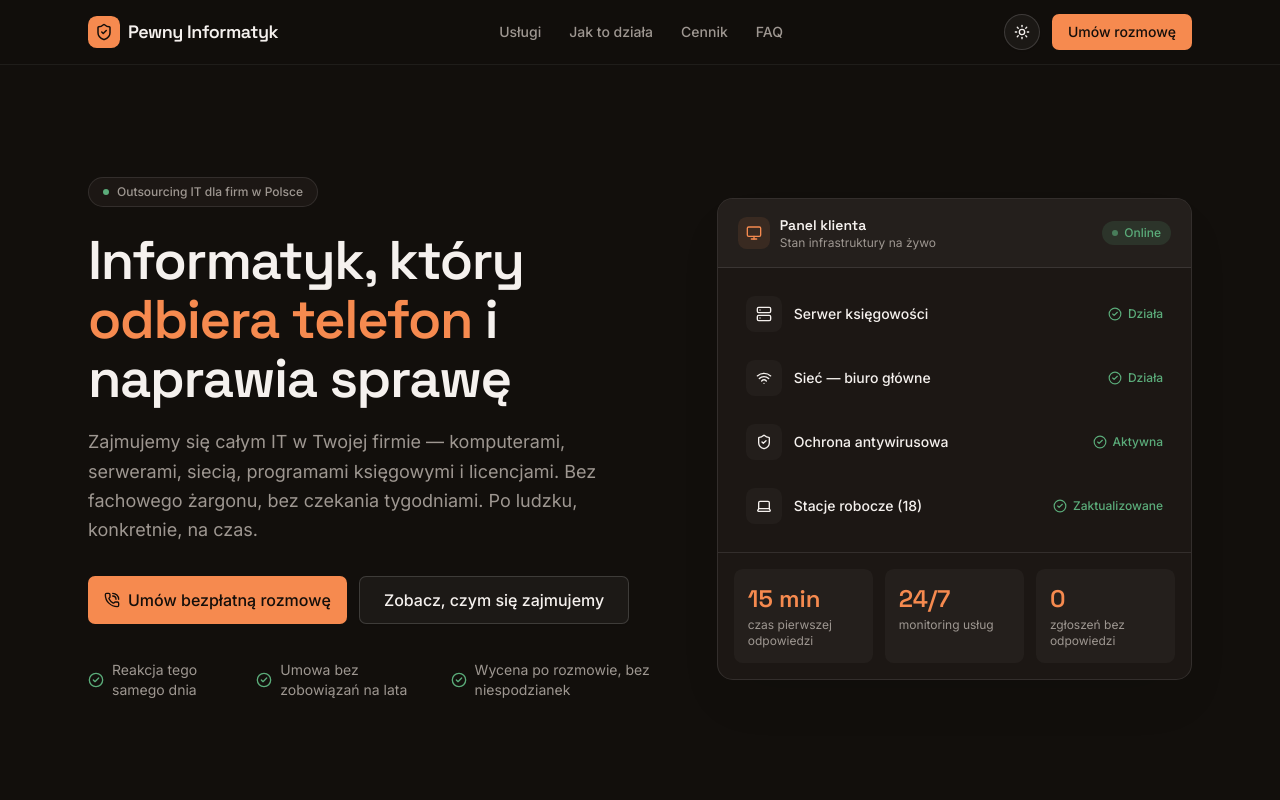
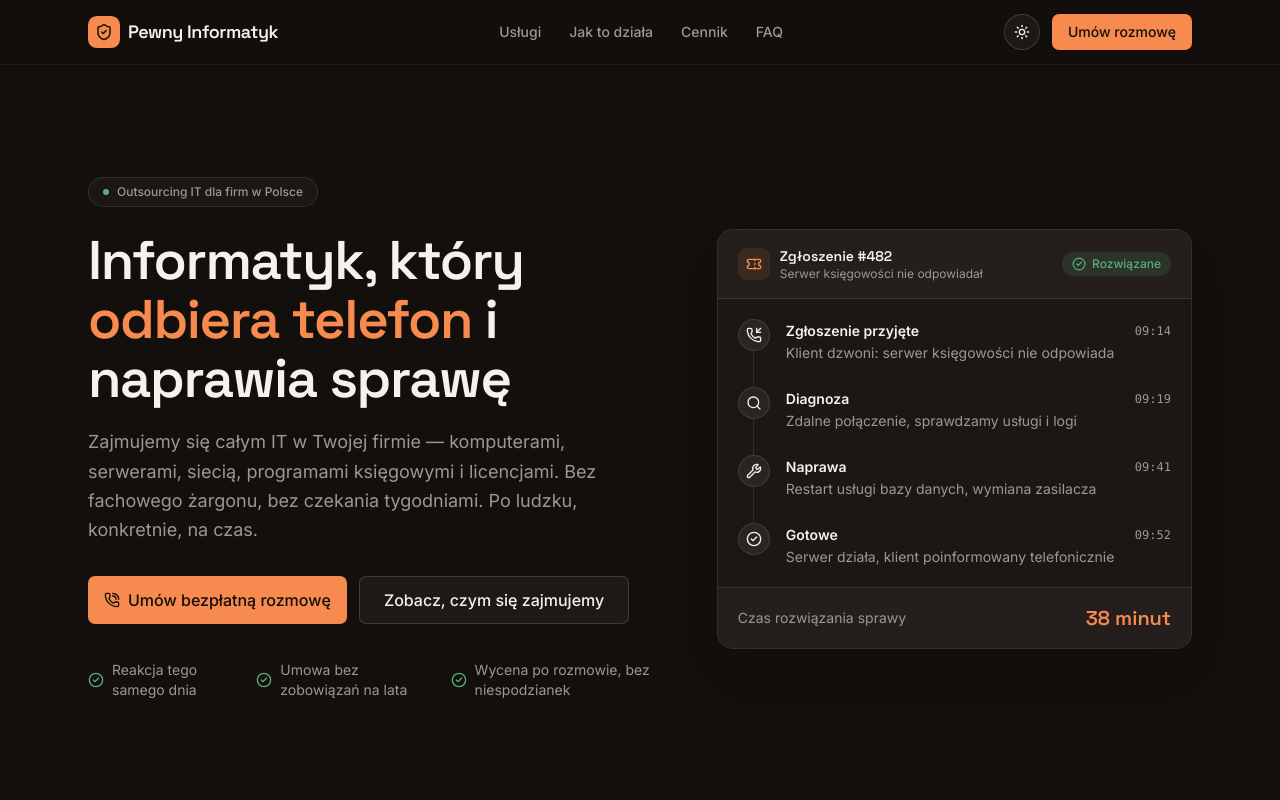
Before and after one commit to Mat01K/pewny-informatyk-1o, a Next.js app: page / in a window 1280 px wide. Shown: the top 800 px of the page. Built offline with nearby package versions, Linux system fonts and the light colour scheme.

Commit message:
feat: update hero component with incident timeline and resolution status

```diff
--- a/components/hero.tsx
+++ b/components/hero.tsx
@@ -1,11 +1,10 @@
 import {
   CheckCircle2,
-  Laptop,
-  Monitor,
   PhoneCall,
-  Server,
-  ShieldCheck,
-  Wifi,
+  PhoneIncoming,
+  Search,
+  Ticket,
+  Wrench,
 } from 'lucide-react'
 import { Button } from '@/components/ui/button'
 
@@ -15,11 +14,31 @@ const TRUST_POINTS = [
   'Wycena po rozmowie, bez niespodzianek',
 ]
 
-const STATUS_ROWS = [
-  { icon: Server, label: 'Serwer księgowości', status: 'Działa' },
-  { icon: Wifi, label: 'Sieć — biuro główne', status: 'Działa' },
-  { icon: ShieldCheck, label: 'Ochrona antywirusowa', status: 'Aktywna' },
-  { icon: Laptop, label: 'Stacje robocze (18)', status: 'Zaktualizowane' },
+const TIMELINE_STEPS = [
+  {
+    icon: PhoneIncoming,
+    time: '09:14',
+    title: 'Zgłoszenie przyjęte',
+    detail: 'Klient dzwoni: serwer księgowości nie odpowiada',
+  },
+  {
+    icon: Search,
+    time: '09:19',
+    title: 'Diagnoza',
+    detail: 'Zdalne połączenie, sprawdzamy usługi i logi',
+  },
+  {
+    icon: Wrench,
+    time: '09:41',
+    title: 'Naprawa',
+    detail: 'Restart usługi bazy danych, wymiana zasilacza',
+  },
+  {
+    icon: CheckCircle2,
+    time: '09:52',
+    title: 'Gotowe',
+    detail: 'Serwer działa, klient poinformowany telefonicznie',
+  },
 ]
 
 export function Hero() {
@@ -83,70 +102,57 @@ export function Hero() {
             <div className="flex items-center justify-between gap-3 border-b border-border bg-secondary/60 px-5 py-4">
               <div className="flex items-center gap-2.5">
                 <span className="flex size-8 items-center justify-center rounded-lg bg-primary/10 text-primary">
-                  <Monitor className="size-4" />
+                  <Ticket className="size-4" />
                 </span>
                 <div>
                   <p className="font-heading text-sm font-semibold text-foreground">
-                    Panel klienta
+                    Zgłoszenie #482
                   </p>
                   <p className="text-xs text-muted-foreground">
-                    Stan infrastruktury na żywo
+                    Serwer księgowości nie odpowiadał
                   </p>
                 </div>
               </div>
               <span className="flex items-center gap-1.5 rounded-full bg-accent/15 px-2.5 py-1 text-xs font-medium text-accent">
-                <span className="size-1.5 animate-pulse rounded-full bg-accent" />
-                Online
+                <CheckCircle2 className="size-3.5" />
+                Rozwiązane
               </span>
             </div>
 
-            <div className="flex flex-col gap-1 p-4">
-              {STATUS_ROWS.map((row) => (
-                <div
-                  key={row.label}
-                  className="flex items-center justify-between gap-3 rounded-lg px-3 py-3"
-                >
-                  <div className="flex items-center gap-3">
-                    <span className="flex size-9 shrink-0 items-center justify-center rounded-lg bg-muted text-foreground">
-                      <row.icon className="size-4" />
-                    </span>
-                    <span className="text-sm font-medium text-foreground">
-                      {row.label}
-                    </span>
+            <ol className="flex flex-col gap-0 p-5">
+              {TIMELINE_STEPS.map((step, index) => (
+                <li key={step.title} className="relative flex gap-4 pb-6 last:pb-0">
+                  {index < TIMELINE_STEPS.length - 1 && (
+                    <span
+                      aria-hidden
+                      className="absolute left-[15px] top-8 h-[calc(100%-1.25rem)] w-px bg-border"
+                    />
+                  )}
+                  <span className="relative z-10 flex size-8 shrink-0 items-center justify-center rounded-full border border-border bg-secondary text-foreground">
+                    <step.icon className="size-4" />
+                  </span>
+                  <div className="flex flex-1 flex-col gap-0.5 pt-0.5">
+                    <div className="flex items-center justify-between gap-2">
+                      <p className="text-sm font-semibold text-foreground">
+                        {step.title}
+                      </p>
+                      <span className="font-mono text-xs text-muted-foreground">
+                        {step.time}
+                      </span>
+                    </div>
+                    <p className="text-sm text-muted-foreground">{step.detail}</p>
                   </div>
-                  <span className="flex items-center gap-1.5 text-xs font-medium text-accent">
-                    <CheckCircle2 className="size-3.5" />
-                    {row.status}
-                  </span>
-                </div>
+                </li>
               ))}
-            </div>
+            </ol>
 
-            <div className="grid grid-cols-3 gap-3 border-t border-border p-4">
-              <div className="rounded-lg bg-secondary/60 p-3.5">
-                <p className="font-heading text-2xl font-semibold text-primary">
-                  15 min
-                </p>
-                <p className="mt-0.5 text-xs text-muted-foreground">
-                  czas pierwszej odpowiedzi
-                </p>
-              </div>
-              <div className="rounded-lg bg-secondary/60 p-3.5">
-                <p className="font-heading text-2xl font-semibold text-primary">
-                  24/7
-                </p>
-                <p className="mt-0.5 text-xs text-muted-foreground">
-                  monitoring usług
-                </p>
-              </div>
-              <div className="rounded-lg bg-secondary/60 p-3.5">
-                <p className="font-heading text-2xl font-semibold text-primary">
-                  0
-                </p>
-                <p className="mt-0.5 text-xs text-muted-foreground">
-                  zgłoszeń bez odpowiedzi
-                </p>
-              </div>
+            <div className="flex items-center justify-between gap-3 border-t border-border bg-secondary/60 px-5 py-4">
+              <p className="text-sm text-muted-foreground">
+                Czas rozwiązania sprawy
+              </p>
+              <p className="font-heading text-xl font-semibold text-primary">
+                38 minut
+              </p>
             </div>
           </div>
         </div>
```
